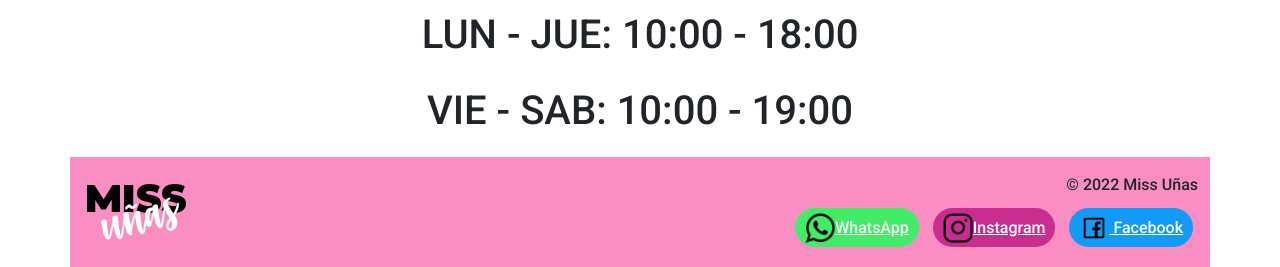
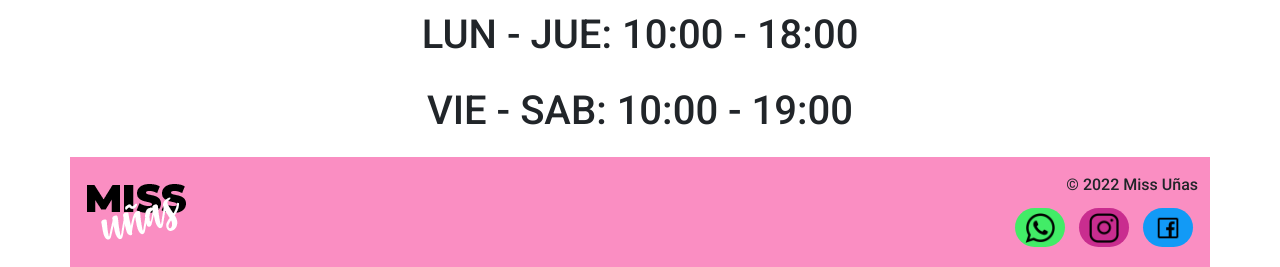
Before and after one commit to shadow1503/proyecto-coder, a website: page index.html in a window 1280 px wide. Shown: the part 986-1253 px from the top of the page. Drawn offline with nearby package versions, Linux system fonts and the light colour scheme.

Commit message:
tercer subida proyecto con bootstrap sass seo

```diff
--- a/components/_footer.scss
+++ b/components/_footer.scss
@@ -85,6 +85,6 @@ $rrss: (
         margin: 0 5px;
         padding: 10px;
         color: #fff;
-        border-radius: 20px;
+        border-radius: 70px;
     }
 }
--- a/index.html
+++ b/index.html
@@ -153,9 +153,9 @@
                     <div class="footer_texto">
                         <p>© 2022 Miss Uñas</p>
                         <section class="rrss">
-                            <a class="whatsapp" target="_blank" href="https://wa.me/+59897302242"> <img alt="whats app" src="img/whatsapp-logo.png" width="30" height="30">WhatsApp</a>
-                            <a class="instagram" target="_blank" href="https://instagram.com/missunasuy"> <img alt="instagram" src="img/instagram-logo.png" width="30" height="30">Instagram</a>
-                            <a class="facebook" target="_blank" href="https://facebook.com/missunasuy"> <img alt="facebook" src="img/facebook-logo.png" width="30" height="30"> Facebook</a>
+                            <a class="whatsapp" target="_blank" href="https://wa.me/+59897302242"> <img alt="whats app" src="img/whatsapp-logo.png" width="30" height="30"></a>
+                            <a class="instagram" target="_blank" href="https://instagram.com/missunasuy"> <img alt="instagram" src="img/instagram-logo.png" width="30" height="30"></a>
+                            <a class="facebook" target="_blank" href="https://facebook.com/missunasuy"> <img alt="facebook" src="img/facebook-logo.png" width="30" height="30"></a>
 
                         </section>
 
```
Also changed, not shown: 1 other file.
